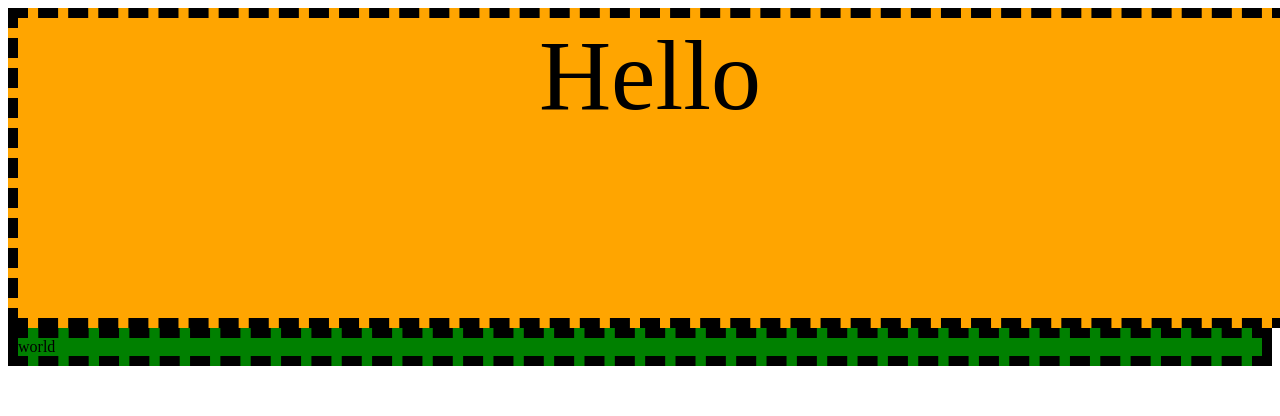
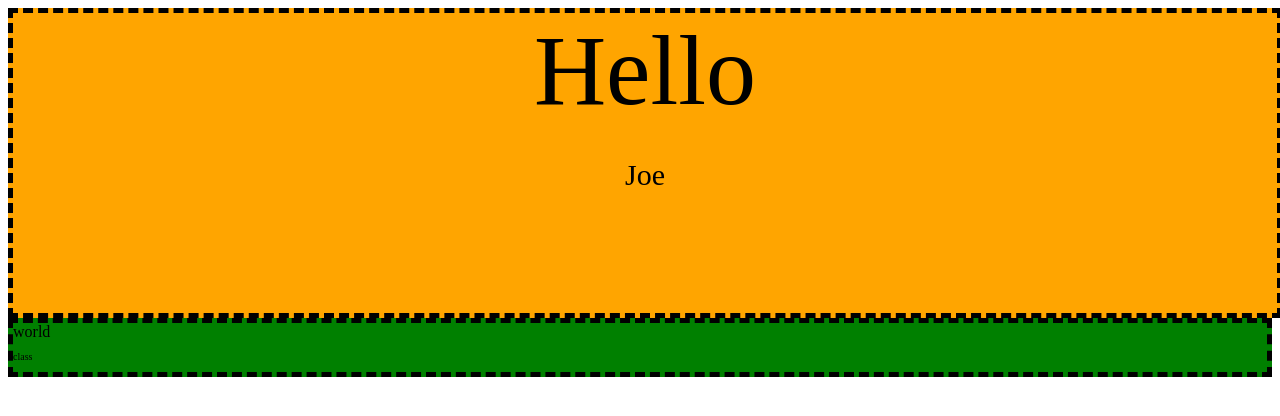
Before and after one commit to grinfax/cim111-spring2020, a plain HTML site: page Advanced CSS/index.html in a window 1280 px wide. Drawn offline with Linux system fonts and the light colour scheme.

Commit message:
desktopcss

```diff
--- a/Advanced CSS/css/main.css
+++ b/Advanced CSS/css/main.css
@@ -4,13 +4,22 @@
   text-align: center;
   font-size: 100px;
 }
+
 .bg-orange {
   background: orange;
 }
 .dashed {
-  border: 10px dashed black;
+  border: 5px dashed black;
 }
 
 .bg-green {
   background: green;
 }
+
+.hero p {
+  font-size: 30px;
+}
+
+p {
+  font-size: 10px;
+}
--- a/Advanced CSS/index.html
+++ b/Advanced CSS/index.html
@@ -9,9 +9,14 @@
 
     <div class="hero bg-orange dashed">
       Hello
+      <p>Joe</p>
     </div>
     <div class="dashed bg-green">
       world
+      <p>class</p>
     </div>
+
+
+
   </body>
 </html>
--- /dev/null
+++ b/responsive-demo/desktop.css
@@ -0,0 +1,11 @@
+@media only screen and (min-width: 600px) {
+  body {
+    background-color: lightblue;
+  }
+}
+
+@media only screen and (min-width: 1200px) {
+  body {
+    background-color: lightpink;
+  }
+}
--- a/responsive-demo/main.css
+++ b/responsive-demo/main.css
@@ -2,15 +2,3 @@
   body{
     background-color: aqua;
   }
-
-  @media only screen and (min-width: 600px) {
-    body {
-      background-color: lightblue;
-    }
-  }
-
-  @media only screen and (min-width: 1200px) {
-    body {
-      background-color: lightpink;
-    }
-  }
```
Also changed, not shown: responsive-demo/index.html (+2 -0 lines).
